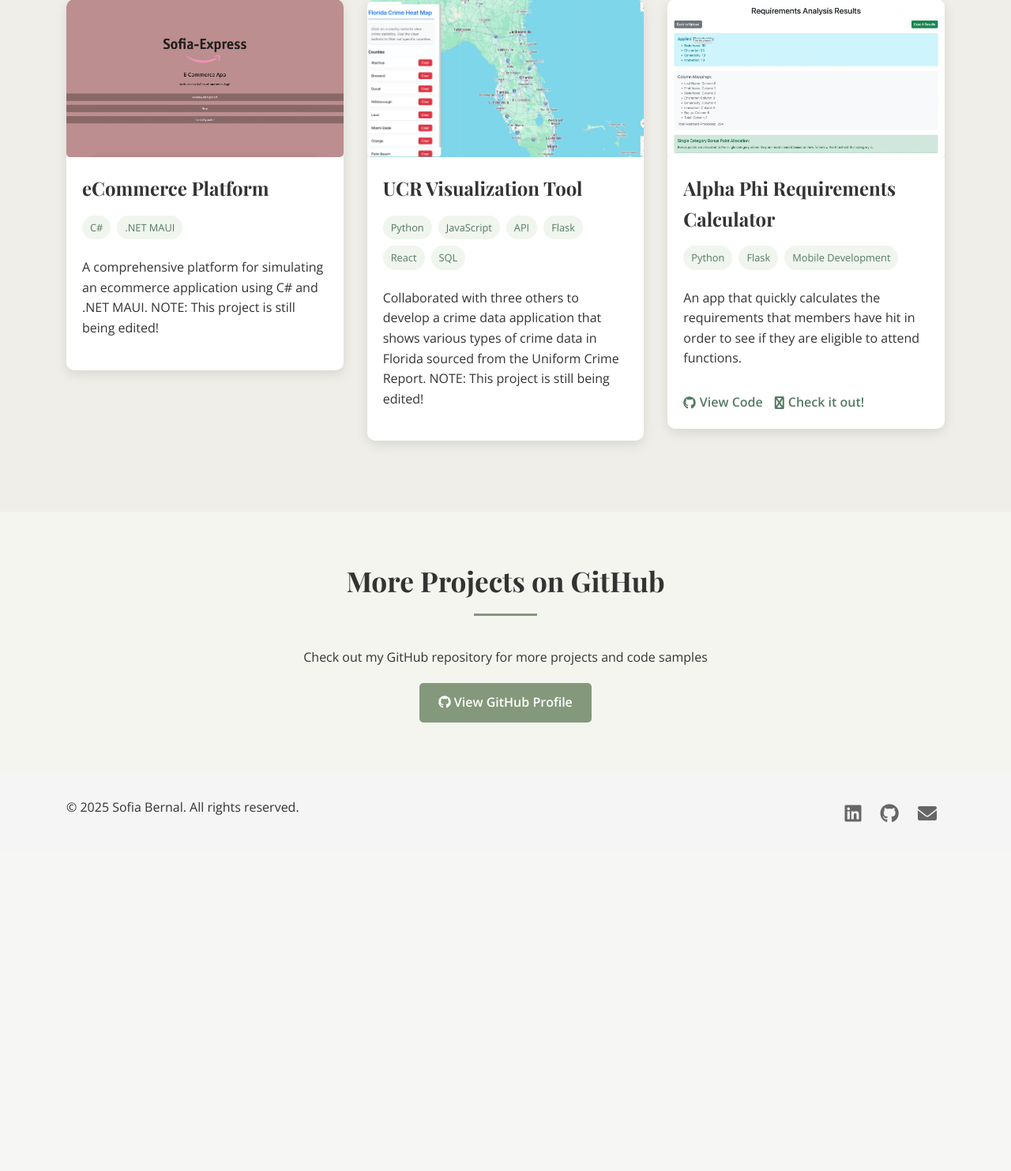
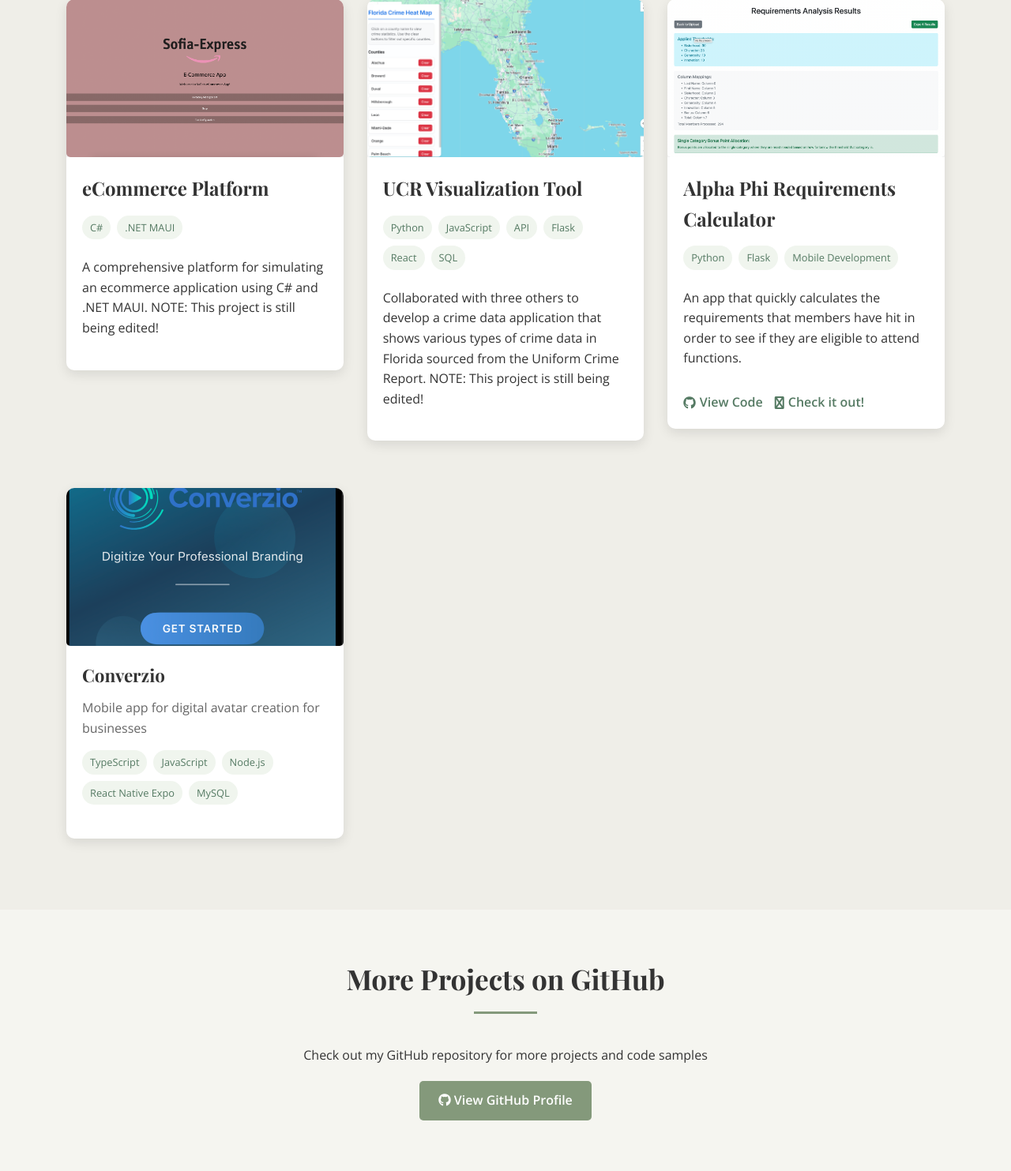
Before and after one commit to sofiabernal5/Personal-Portfolio, a Flask app: page /projects in a window 1280 px wide. Shown: the part 463-1946 px from the top of the page at 79% size. Before the commit the page ends 1504 px from the top, so only its background shows below. Run offline with Flask 3, Linux system fonts and the light colour scheme.

Commit message:
updated projects page

```diff
--- a/templates/projects.html
+++ b/templates/projects.html
@@ -109,6 +109,23 @@
                 </div>
 
                 <!-- Project 4 -->
+                <div class="project-card">
+                    <div class="project-image">
+                        <img src="{{ url_for('static', filename='images/converzio.jpeg') }}" alt="Converzio Mobile">
+                    </div>
+                    <div class="project-info">
+                        <h3>Converzio</h3>
+                        <p>Mobile app for digital avatar creation for businesses </p>
+                        <div class="project-tags">
+                            <span>TypeScript</span>
+                            <span>JavaScript</span>
+                            <span>Node.js</span>
+                            <span>React Native Expo</span>
+                            <span>MySQL</span>
+                        </div>
+
+                    </div>
+                </div>
 
             </div>
         </div>
```
